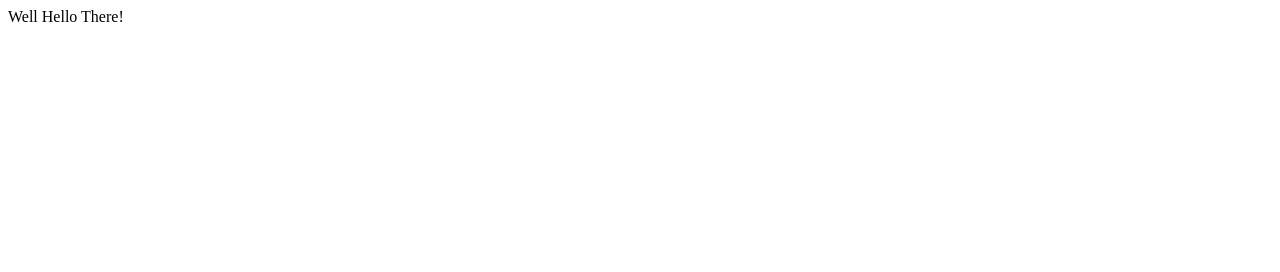
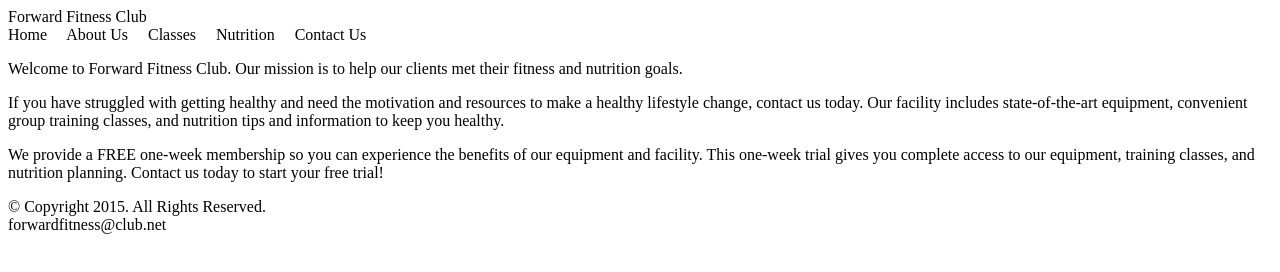
Before and after one commit to fv9544/fv9544.github.io, a plain HTML site: page index.html in a window 1280 px wide. Drawn offline with Linux system fonts and the light colour scheme.

Commit message:
Add files via upload
New files for week 2

```diff
--- a/index.html
+++ b/index.html
@@ -1,9 +1,43 @@
 <!DOCTYPE html>
+<!-- This template was created by Ken Transit, ISM 5994 -->
 <html lang="en">
 <head>
-	<title>Hello World</title>
+	<title>Forward Fitness Club</title>
 	<meta charset="utf-8">
 </head>
-<body> Well Hello There!
+<body>
+
+	<!-- Use the header for a wesbite name, or a logo! -->
+	<header>
+		Forward Fitness Club
+	</header>
+
+	<!-- Use the nav area for hyperlinks, to other pages on the site! -->
+	<nav>
+		Home &nbsp; &nbsp;
+		About Us &nbsp; &nbsp;
+		Classes &nbsp; &nbsp;
+		Nutrition &nbsp; &nbsp;
+		Contact Us &nbsp; &nbsp;
+	</nav>
+
+	<!-- Main area, main content goes here! -->
+	<main>
+		<p>Welcome to Forward Fitness Club. Our mission is to help our clients met their fitness and nutrition goals. </p>
+
+		<p> If you have struggled with getting healthy and need the motivation and resources to make a healthy lifestyle change, contact us today. Our facility includes state-of-the-art equipment, convenient group training classes, and nutrition tips and information to keep you healthy. </p>
+
+		<p> We provide a FREE one-week membership so you can experience the benefits of our equipment and facility. This one-week trial gives you complete access to our equipment, training classes, and nutrition planning. Contact us today to start your free trial! </p>
+		<!-- I kept all of this the same, just for simplicity, if it's preferred I create my own placeholder content, I can do that next week. -->
+
+
+	</main>
+
+	<!-- Footer area! Like shoes for a website! (webpage footer content) -->
+	<footer>
+		&copy; Copyright 2015. All Rights Reserved. <br>
+		forwardfitness@club.net
+	</footer>
+
 </body>
 </html>
```
Also changed, not shown: template/fitness.html (added, +35 -0 lines).
